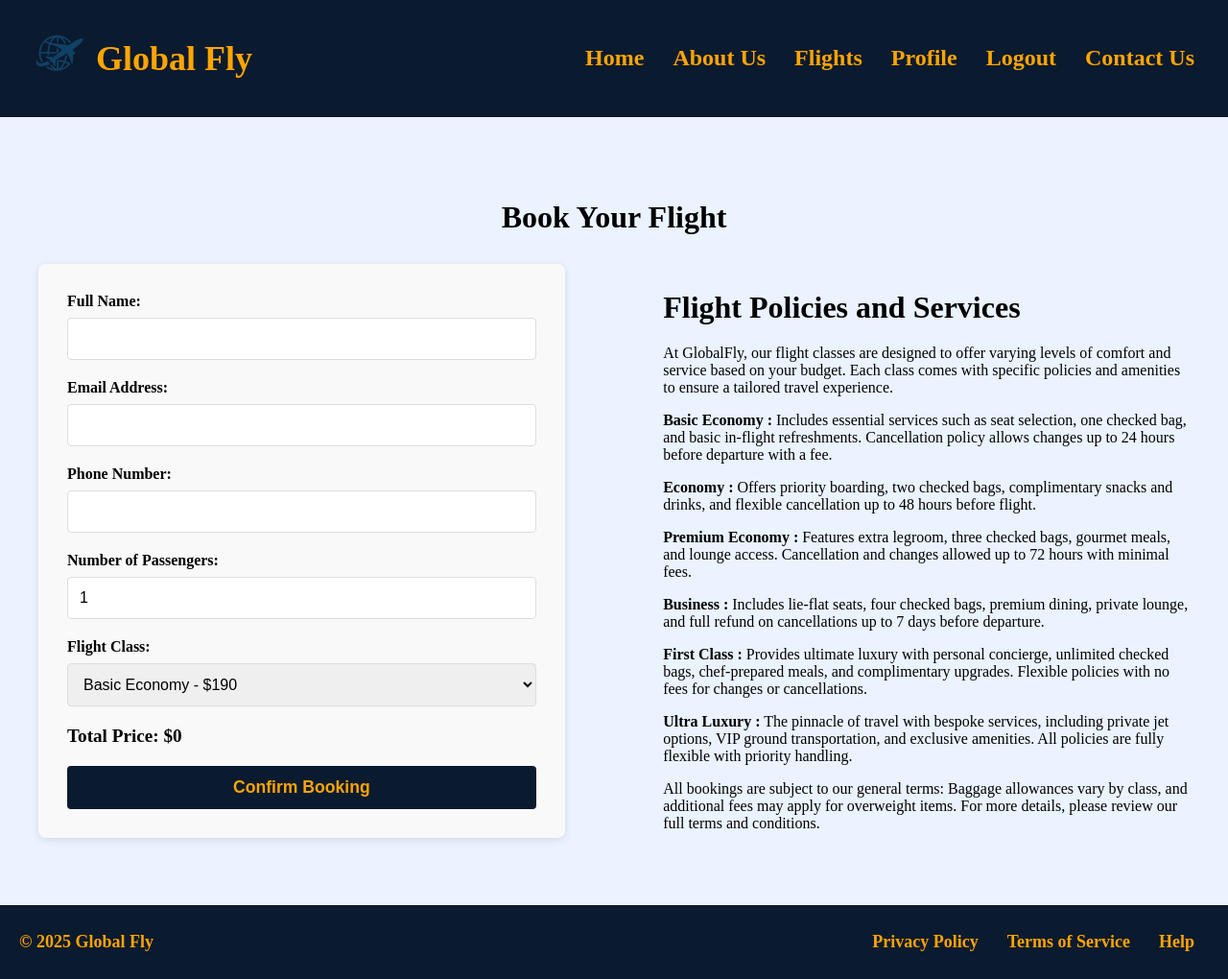
After one commit to Rronzi/Global-Fly, a PHP site: page /booking.php in a window 1280 px wide. The commit adds this page. Shown: the whole page at 96% size. Run offline with PHP 8.4, Linux system fonts and the light colour scheme; the visitor is signed in with stand-in values (Sample User, id 1).

Commit message:
Lidhja dinamike e faqes Flight dhe Booking
Projekti eshte krijuar se bashku ne thirrje (call), (screenshare).

Co-Authored-By: Rronzi <242217769+Rronzi@users.noreply.github.com>
Co-Authored-By: dardanshoshi <239629574+dardanshoshi@users.noreply.github.com>

```diff
--- /dev/null
+++ b/booking.php
@@ -0,0 +1,185 @@
+<?php
+session_start();
+require_once "database.php";
+$db = new Database();
+$conn = $db->getConnection();
+
+if (!isset($_SESSION['user_id'])) {
+    header("Location: login.php");
+    exit();
+}
+
+$flight_id = isset($_GET['flight_id']) ? intval($_GET['flight_id']) : 0;
+
+$message = '';
+$flight = null;
+if ($flight_id) {
+    $stmt = $conn->prepare("SELECT * FROM flights WHERE id = ?");
+    $stmt->execute([$flight_id]);
+    $flight = $stmt->fetch(PDO::FETCH_ASSOC);
+}
+
+if ($_SERVER['REQUEST_METHOD'] == 'POST') {
+    $name = htmlspecialchars($_POST['name']);
+    $email = htmlspecialchars($_POST['email']);
+    $phone = htmlspecialchars($_POST['phone']);
+    $passengers = intval($_POST['passengers']);
+    $class = htmlspecialchars($_POST['class']);
+$class_multipliers = [
+    'Basic Economy' => 1,
+    'Economy' => 1.3,
+    'Premium Economy' => 2.6,
+    'Business' => 4.2,
+    'First' => 6.3,
+    'Ultra Luxury' => 10.5
+];
+$cost_per_passenger = $flight ? $flight['price'] * $class_multipliers[$class] : 190;
+    $total_cost = $passengers * $cost_per_passenger;
+    // Insert into database
+    if ($flight) {
+        $stmt = $conn->prepare("INSERT INTO bookings (user_id, flight_id, status) VALUES (?, ?, 'pending')");
+        $stmt->execute([$_SESSION['user_id'], $flight_id]);
+    }
+    $message = "Booking confirmed for flight to " . ($flight ? $flight['destination'] : 'Unknown') . " in $class class. Total cost: $$total_cost. Details: Name: $name, Email: $email, Phone: $phone, Passengers: $passengers.";
+}
+?>
+<!DOCTYPE html>
+<html lang="en">
+<head>
+    <meta charset="UTF-8">
+    <meta name="viewport" content="width=device-width, initial-scale=1.0">
+    <title>Booking</title>
+    <link rel="stylesheet" href="style.css">
+</head>
+<body class="about-body">
+    <header>
+        <nav class="header">
+            <div class="logo" onclick="location.href='index.php'">
+                <img src="photos/logo.png" alt="Global Fly Logo" width="80" height="80">
+                <h1>Global Fly</h1>
+            </div>
+            <ul class="nav-links">
+                <li><a href="index.php">Home</a></li>
+                <li><a href="about.php">About Us</a></li>
+                <li><a href="flights.php">Flights</a></li>
+                <?php if (isset($_SESSION['user_id'])): ?>
+                    <li><a href="profile.php">Profile</a></li>
+                    <li><a href="logout.php">Logout</a></li>
+                <?php else: ?>
+                    <li><a href="login.php">Login</a></li>
+                <?php endif; ?>
+                <li><a href="contact_us.php">Contact Us</a></li>
+            </ul>
+        </nav>
+    </header>
+
+    <main>
+        <div style="max-width: 1200px; margin: 40px auto; padding: 20px;">
+            <h2 style="text-align: center; font-size: 2em; margin-bottom: 30px;">Book Your Flight<?php if ($flight) echo ' to ' . htmlspecialchars($flight['destination']); ?></h2>
+
+            <?php if ($message): ?>
+                <div class="success-message" style="text-align: center; padding: 15px; margin-bottom: 20px; background-color: #d4edda; border: 1px solid #c3e6cb; color: #155724; border-radius: 4px;">
+                    <?php echo htmlspecialchars($message); ?>
+                </div>
+            <?php endif; ?>
+
+            <div style="display: grid; grid-template-columns: 1fr 1fr; gap: max(40px, 8vw); align-items: start;">
+                <form method="POST" action="" class="booking-form" style="background-color: #f9f9f9; padding: 30px; border-radius: 8px; box-shadow: 0 2px 8px rgba(0,0,0,0.1);">
+                    <div class="form-group" style="margin-bottom: 20px;">
+                        <label for="name" style="display: block; margin-bottom: 8px; font-weight: bold;">Full Name:</label>
+                        <input type="text" id="name" name="name" required style="width: 100%; padding: 12px; border: 1px solid #ddd; border-radius: 4px; font-size: 1em; box-sizing: border-box;">
+                    </div>
+
+                    <div class="form-group" style="margin-bottom: 20px;">
+                        <label for="email" style="display: block; margin-bottom: 8px; font-weight: bold;">Email Address:</label>
+                        <input type="email" id="email" name="email" required style="width: 100%; padding: 12px; border: 1px solid #ddd; border-radius: 4px; font-size: 1em; box-sizing: border-box;">
+                    </div>
+
+                    <div class="form-group" style="margin-bottom: 20px;">
+                        <label for="phone" style="display: block; margin-bottom: 8px; font-weight: bold;">Phone Number:</label>
+                        <input type="tel" id="phone" name="phone" required style="width: 100%; padding: 12px; border: 1px solid #ddd; border-radius: 4px; font-size: 1em; box-sizing: border-box;">
+                    </div>
+
+                    <div class="form-group" style="margin-bottom: 20px;">
+                        <label for="passengers" style="display: block; margin-bottom: 8px; font-weight: bold;">Number of Passengers:</label>
+                        <input type="number" id="passengers" name="passengers" min="1" value="1" required style="width: 100%; padding: 12px; border: 1px solid #ddd; border-radius: 4px; font-size: 1em; box-sizing: border-box;">
+                    </div>
+
+                    <div class="form-group" style="margin-bottom: 20px;">
+                        <label for="class" style="display: block; margin-bottom: 8px; font-weight: bold;">Flight Class:</label>
+                        <select id="class" name="class" required style="width: 100%; padding: 12px; border: 1px solid #ddd; border-radius: 4px; font-size: 1em; box-sizing: border-box;">
+                            <option value="Basic Economy">Basic Economy - $<?php echo $flight ? number_format($flight['price'] * 1, 0) : 190; ?></option>
+                            <option value="Economy">Economy - $<?php echo $flight ? number_format($flight['price'] * 1.3, 0) : 250; ?></option>
+                            <option value="Premium Economy">Premium Economy - $<?php echo $flight ? number_format($flight['price'] * 2.6, 0) : 500; ?></option>
+                            <option value="Business">Business - $<?php echo $flight ? number_format($flight['price'] * 4.2, 0) : 800; ?></option>
+                            <option value="First">First - $<?php echo $flight ? number_format($flight['price'] * 6.3, 0) : 1200; ?></option>
+                            <option value="Ultra Luxury">Ultra Luxury - $<?php echo $flight ? number_format($flight['price'] * 10.5, 0) : 2000; ?></option>
+                        </select>
+                    </div>
+
+                    <input type="hidden" name="flight_id" value="<?php echo $flight_id; ?>">
+
+                    <?php if ($flight): ?>
+                    <p style="margin-bottom: 20px;"><strong>Flight Details:</strong> From <?php echo htmlspecialchars($flight['departure']); ?> to <?php echo htmlspecialchars($flight['destination']); ?> on <?php echo htmlspecialchars($flight['departure_date']); ?></p>
+                    <?php endif; ?>
+
+                    <p id="total-price" style="margin-bottom: 20px; font-weight: bold; font-size: 1.2em;">Total Price: $0</p>
+
+                    <button type="submit" class="submit-btn" style="width: 100%; padding: 12px; background-color: #0A1A2F; color: orange; border: none; border-radius: 4px; font-size: 1.1em; cursor: pointer; font-weight: bold;">Confirm Booking</button>
+                </form>
+
+                <div>
+                    <h2 style="font-size: 2em; margin-bottom: 20px;">Flight Policies and Services</h2>
+                    <p>At GlobalFly, our flight classes are designed to offer varying levels of comfort and service based on your budget. Each class comes with specific policies and amenities to ensure a tailored travel experience.</p>
+
+                    <p><strong>Basic Economy :</strong> Includes essential services such as seat selection, one checked bag, and basic in-flight refreshments. Cancellation policy allows changes up to 24 hours before departure with a fee.</p>
+
+                    <p><strong>Economy :</strong> Offers priority boarding, two checked bags, complimentary snacks and drinks, and flexible cancellation up to 48 hours before flight.</p>
+
+                    <p><strong>Premium Economy :</strong> Features extra legroom, three checked bags, gourmet meals, and lounge access. Cancellation and changes allowed up to 72 hours with minimal fees.</p>
+
+                    <p><strong>Business :</strong> Includes lie-flat seats, four checked bags, premium dining, private lounge, and full refund on cancellations up to 7 days before departure.</p>
+
+                    <p><strong>First Class :</strong> Provides ultimate luxury with personal concierge, unlimited checked bags, chef-prepared meals, and complimentary upgrades. Flexible policies with no fees for changes or cancellations.</p>
+
+                    <p><strong>Ultra Luxury :</strong> The pinnacle of travel with bespoke services, including private jet options, VIP ground transportation, and exclusive amenities. All policies are fully flexible with priority handling.</p>
+
+                    <p>All bookings are subject to our general terms: Baggage allowances vary by class, and additional fees may apply for overweight items. For more details, please review our full terms and conditions.</p>
+                </div>
+            </div>
+        </div>
+    </main>
+
+    <footer class="footer">
+        <p>&copy; 2025 Global Fly</p>
+        <ul class="footer-links">
+            <li><a href="#privacy">Privacy Policy</a></li>
+            <li><a href="#terms">Terms of Service</a></li>
+            <li><a href="#help">Help</a></li>
+        </ul>
+    </footer>
+    <script>
+        var flightPrice = <?php echo $flight ? $flight['price'] : 0; ?>;
+        var multipliers = {
+            'Basic Economy': 1,
+            'Economy': 1.3,
+            'Premium Economy': 2.6,
+            'Business': 4.2,
+            'First': 6.3,
+            'Ultra Luxury': 10.5
+        };
+
+        function updateTotal() {
+            var selectedClass = document.getElementById('class').value;
+            var passengers = parseInt(document.getElementById('passengers').value) || 1;
+            var costPerPassenger = flightPrice * multipliers[selectedClass];
+            var total = costPerPassenger * passengers;
+            document.getElementById('total-price').textContent = 'Total Price: $' + total.toFixed(0);
+        }
+
+        document.getElementById('class').addEventListener('change', updateTotal);
+        document.getElementById('passengers').addEventListener('input', updateTotal);
+        updateTotal(); // Initial call
+    </script>
+</body>
+</html>
```
Also changed, not shown: database/globalfly.sql (+24 -5 lines), flights.php (+29 -50 lines).
